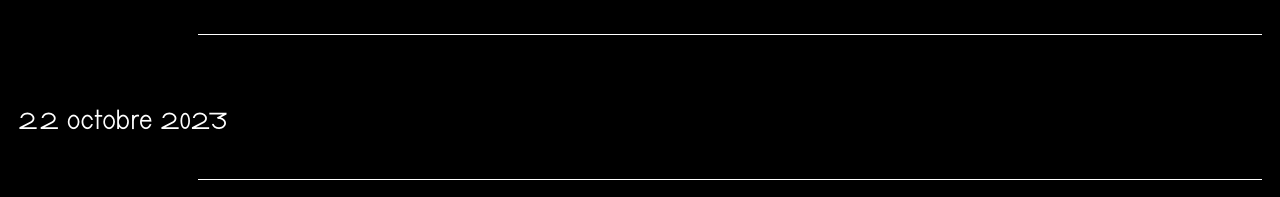
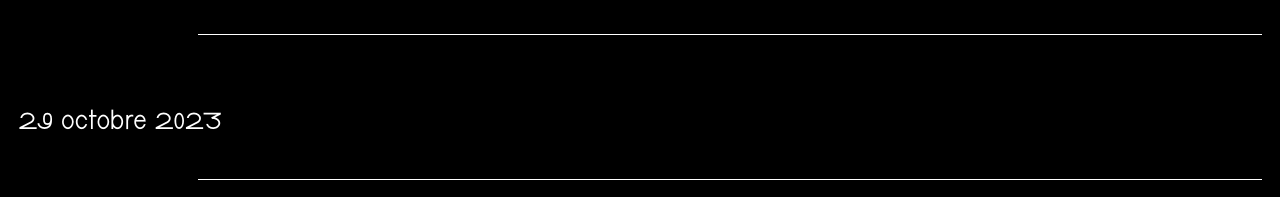
Before and after one commit to azertypow/lecinematographe.landingPage, a Vue app: page / in a window 1280 px wide. Shown: the part 993-1190 px from the top of the page. Built offline with nearby package versions, Linux system fonts and the light colour scheme.

Commit message:
feat: update content for wemakeit

```diff
--- a/src/App.vue
+++ b/src/App.vue
@@ -32,10 +32,11 @@
                         class="v-app__date_container"
                 >
                     <app-date
-                            date="22 octobre 2023"
+                            date="29 octobre 2023"
                     >
                         Lancement de la campagne de financement participatif wemakeit<a
-                            href="/#">WEMAKEIT</a>
+                            target="_blank"
+                            href="https://wemakeit.com/projects/le-nouveau-cinematographe">WEMAKEIT</a>
                     </app-date>
                 </div>
 
@@ -105,7 +106,7 @@
                         Sélectionné par la Ville de Lausanne à la suite d’un appel à projets, le Collectif du nouveau Cinématographe assurera la gestion, la programmation et l’exploitation de la salle dès mars 2024. Au centre de notre projet réside l’envie de partager avec tous les publics un cinéma de qualité en dialogue avec des enjeux de société contemporains. À travers un large choix de sorties et de reprises, nous ferons la part belle aux nouveautés et valoriserons un spectre varié de films, réalisés tant par des cinéastes émergentexs que reconnuexs. La programmation du Cinématographe offrira également des cycles, des événements, une programmation destinée au jeune public, des actions de médiation et de nombreuses collaborations avec des festivals et des ciné-clubs.
                     </p>
                     <p>
-                        Durant l’automne 2023 et l’hiver 2024, le Collectif du nouveau Cinématographe organise divers événements afin de rencontrer les publics actuels et futurs de la salle. Pour mener à bien notre projet, nous comptons sur différents soutiens. Une collecte de fonds est lancée le 22 octobre 2023 pour répondre à nos besoins liés aux frais de reprise. Chaque contribution nous aidera à subvenir aux coûts de rénovation de la salle, à améliorer les espaces d'accueil et à créer une buvette conviviale.
+                        Durant l’automne 2023 et l’hiver 2024, le Collectif du nouveau Cinématographe organise divers événements afin de rencontrer les publics actuels et futurs de la salle. Pour mener à bien notre projet, nous comptons sur différents soutiens. Une collecte de fonds est lancée le 29 octobre 2023 pour répondre à nos besoins liés aux frais de reprise. Chaque contribution nous aidera à subvenir aux coûts de rénovation de la salle, à améliorer les espaces d'accueil et à créer une buvette conviviale.
                     </p>
                     <p>
                         Nous souhaitons faire du Cinématographe un lieu central de la vie culturelle lausannoise défendant une culture pour touxtes et le plaisir du cinéma en salle. Rejoignez-nous dans cette nouvelle aventure&nbsp;!
```
